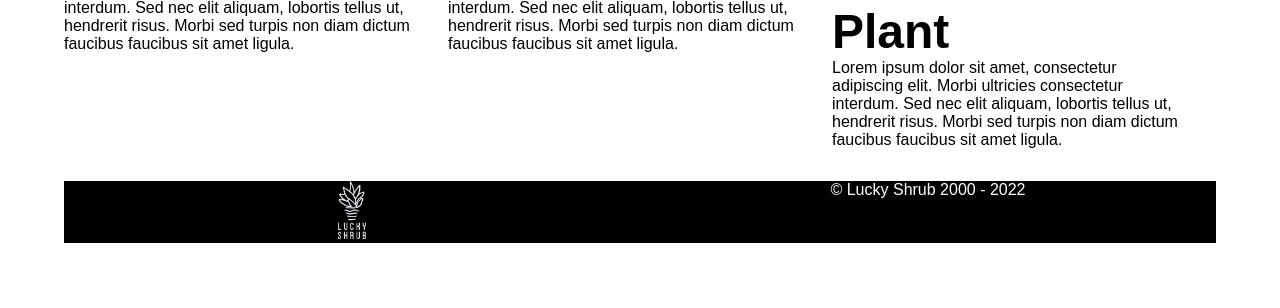
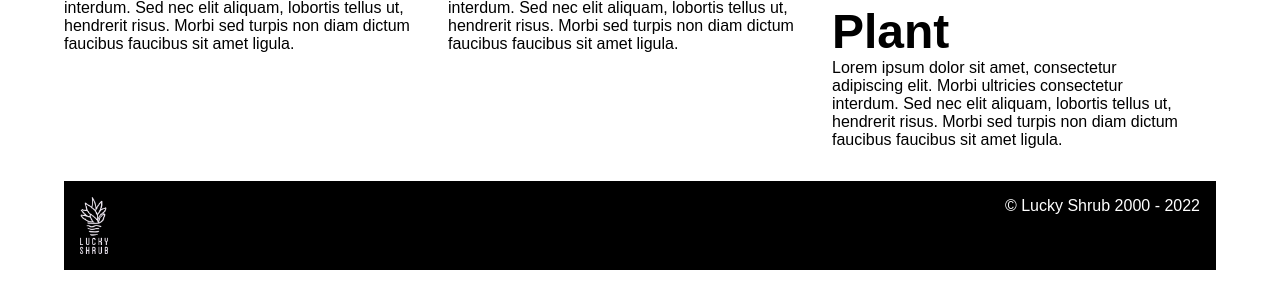
Before and after one commit to lvdesign/MetaHtmlCss, a plain HTML site: page index.html in a window 1280 px wide. Shown: the part 1178-1486 px from the top of the page. Drawn offline with Linux system fonts and the light colour scheme.

Commit message:
new Base

```diff
--- a/css/stylesLuckyShrub.css
+++ b/css/stylesLuckyShrub.css
@@ -82,13 +82,22 @@ article p{
 
 footer{
     display:flex;
-    text-align: center;
+    padding: 0 1em;
     background-color: black;
+
 }
 footer div{
-    flex:1
+    flex:1 ;
+    margin: 1em 0;
 }
+footer .left img{
+    float:left;
+}
+footer .right p{
+    float:right;
 
+
+}
 footer p{
     color: white;
 }
--- a/index.html
+++ b/index.html
@@ -74,8 +74,12 @@
     </main>
 
     <footer>
-        <div><img src="images/Asset 3@3x.png" class="logo-footer"></div>
-        <div><p>© Lucky Shrub 2000 - <span id="myYear"></span></p></div>
+        <div class="left">
+            <img src="images/Asset 3@3x.png" class="logo-footer">
+        </div>
+        <div class="right">
+            <p>© Lucky Shrub 2000 - <span id="myYear"></span></p>
+        </div>
     </footer>
 <script src="js/scripts.js"></script>
 </body>
```
